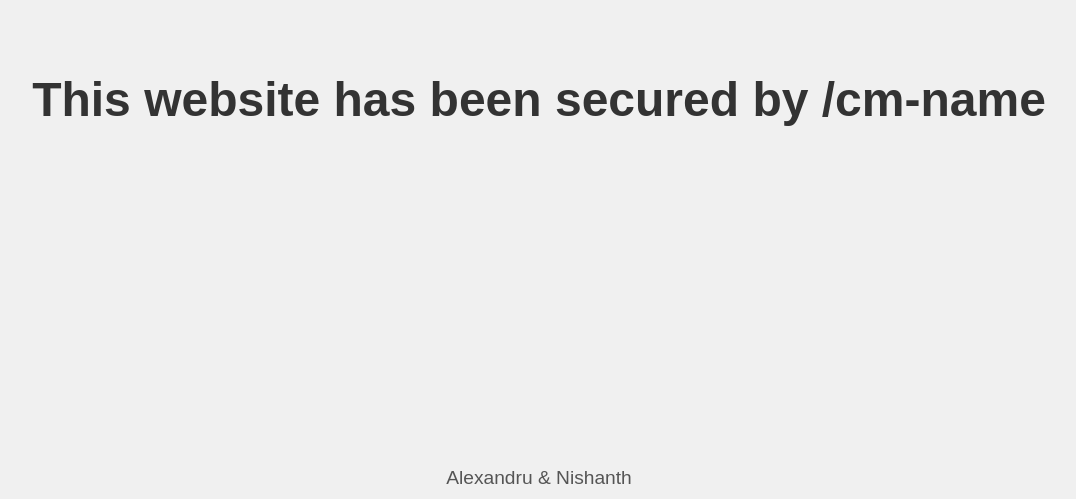
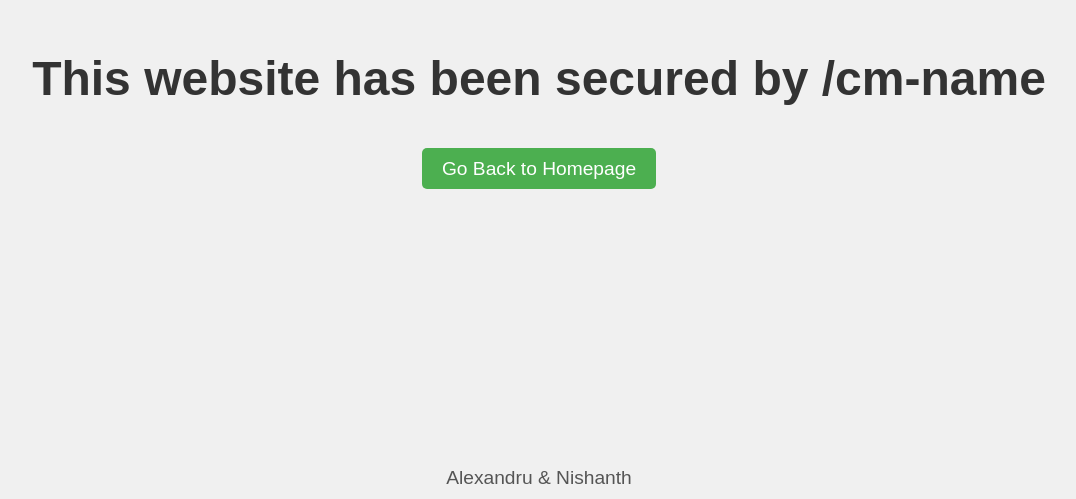
Before and after one commit to 7-902-bkfdihfa-5848-fjnfj-cd/nodevtoolsallowed, a plain HTML site: page index.html in a window 1280 px wide. Shown: the part 301-800 px from the top of the page, without its empty margins (101-1177 px from the left). Drawn offline with Linux system fonts and the light colour scheme.

Commit message:
Update index.html

```diff
--- a/index.html
+++ b/index.html
@@ -26,10 +26,30 @@
             font-size: 1.2rem;
             color: #555;
         }
+        .button-container {
+            margin-top: 20px;
+        }
+        .back-button {
+            font-size: 1.2rem;
+            padding: 10px 20px;
+            background-color: #4CAF50;
+            color: white;
+            text-decoration: none;
+            border-radius: 5px;
+            transition: background-color 0.3s ease;
+        }
+        .back-button:hover {
+            background-color: #45a049;
+        }
     </style>
 </head>
 <body>
     <h1>This website has been secured by /cm-name</h1>
+
+    <div class="button-container">
+        <a href="https://recezy.vercel.app" class="back-button">Go Back to Homepage</a>
+    </div>
+
     <footer>Alexandru & Nishanth</footer>
 
     <script>
@@ -54,7 +74,6 @@
         // Repeated check for DevTools at an interval
         setInterval(detectDevTools, 500);
     })();
-
     </script>
 </body>
 </html>
```
Lines whose indentation alone changed are shown as unchanged.
